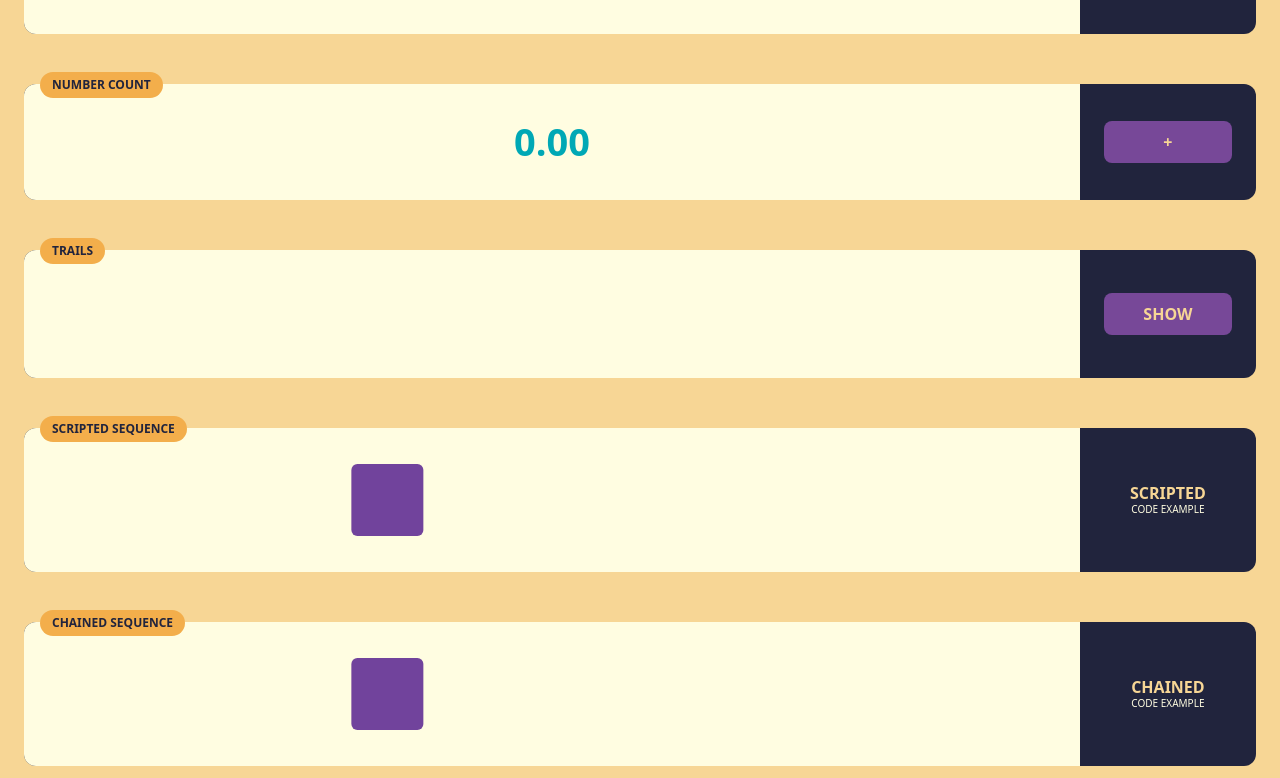
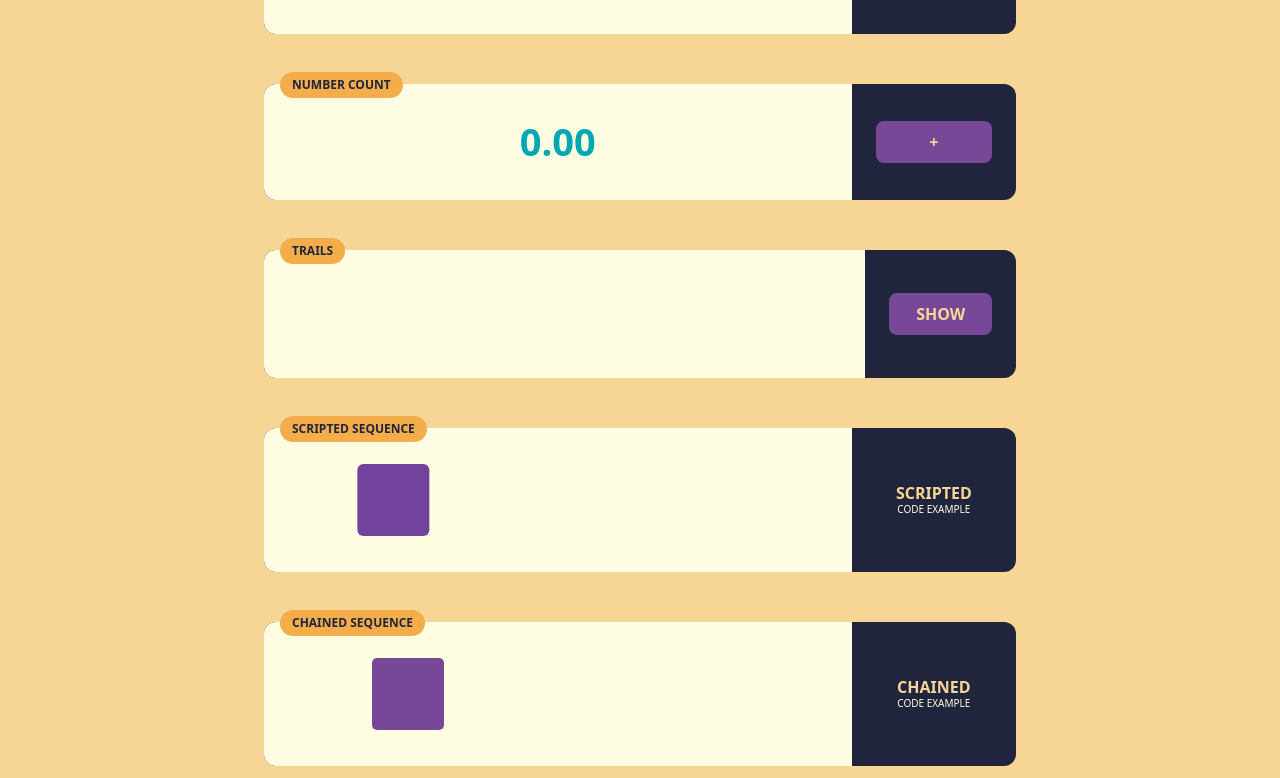
Before and after one commit to rahkee/common-react-springs, a React (Create React App) app: page / in a window 1280 px wide. Shown: the part 313-1091 px from the top of the page. Built offline with nearby package versions, Linux system fonts and the light colour scheme.

Commit message:
removal of build

```diff
--- a/src/App.css
+++ b/src/App.css
@@ -3,6 +3,10 @@ html {
 }
 body {
   background-color: #f7d695;
+}
+#root {
+  max-width: 800px;
+  margin: 0 auto;
 }
 h1 {
   font-size: 3.8rem;
--- a/src/App.less
+++ b/src/App.less
@@ -4,6 +4,11 @@ html {
 
 body {
     background-color: #f7d695;
+}
+
+#root {
+    max-width: 800px;
+    margin: 0 auto;
 }
 
 h1 {
--- a/src/pages/chained-sequence.js
+++ b/src/pages/chained-sequence.js
@@ -3,26 +3,34 @@ import { useSpring, animated } from 'react-spring';
 
 const ChainedSequence = () => {
     const animProp_chainedSequence = useSpring({
-        from: { backgroundColor: '#774898', transform: `translateX(-150px)` },
+        from: {
+            backgroundColor: '#774898',
+            borderRadius: '5px',
+            transform: `translateX(-150px)`,
+        },
         to: [
             {
                 backgroundColor: '#00a8b5',
+                borderRadius: '10px',
                 transform: `translateX(-50px)`,
             },
             {
                 backgroundColor: '#de4383',
+                borderRadius: '20px',
                 transform: `translateX(50px)`,
             },
             {
                 backgroundColor: '#f3ae4b',
+                borderRadius: '40px',
                 transform: `translateX(150px)`,
             },
             {
                 backgroundColor: '#774898',
+                borderRadius: '5px',
                 transform: `translateX(-150px)`,
             },
         ],
-        config: { mass: 10, tension: 500, friction: 75 },
+        config: { mass: 1, tension: 500, friction: 50 },
     });
 
     return (
```
Also changed, not shown: 18 other files (tests, documents, lock files or other folders).
